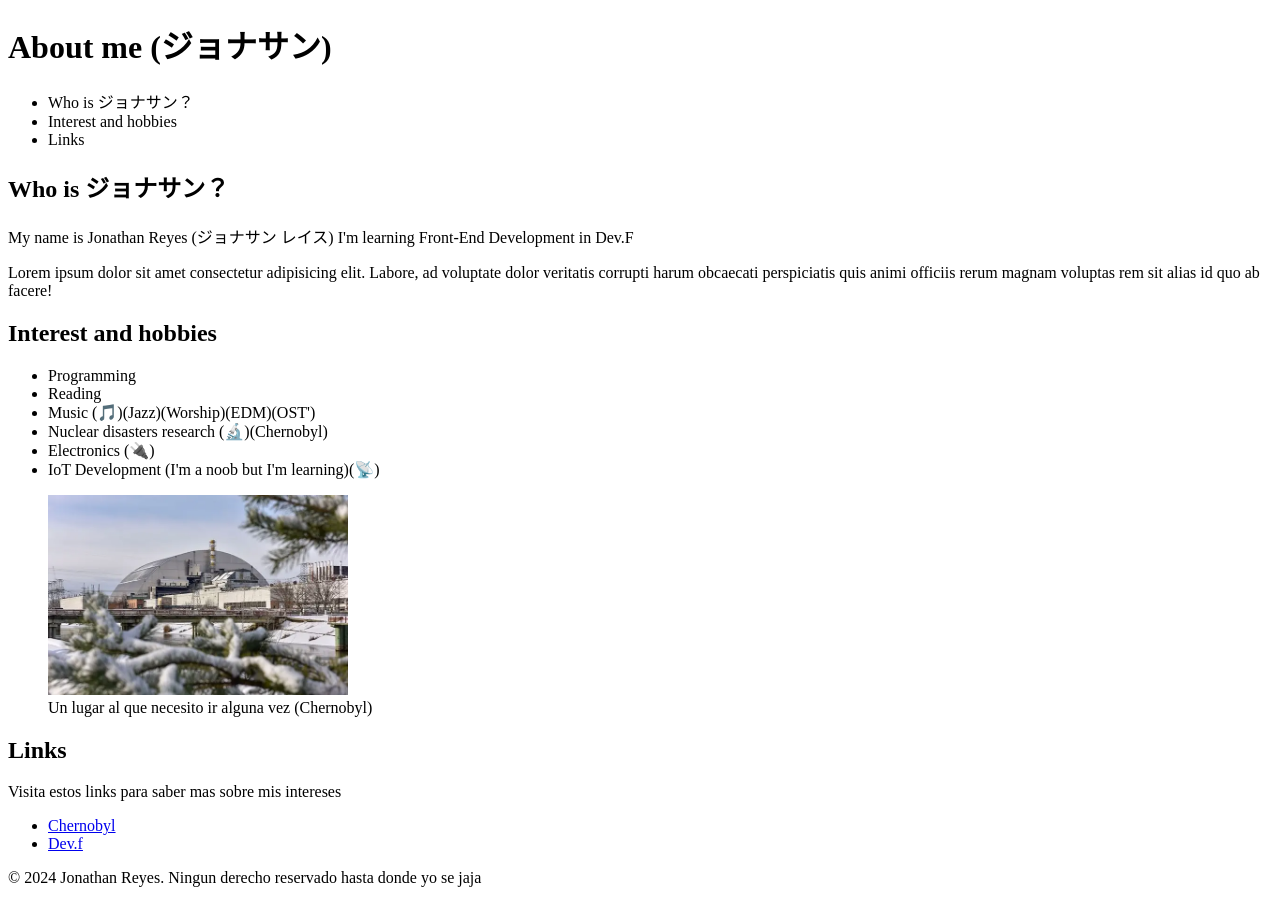
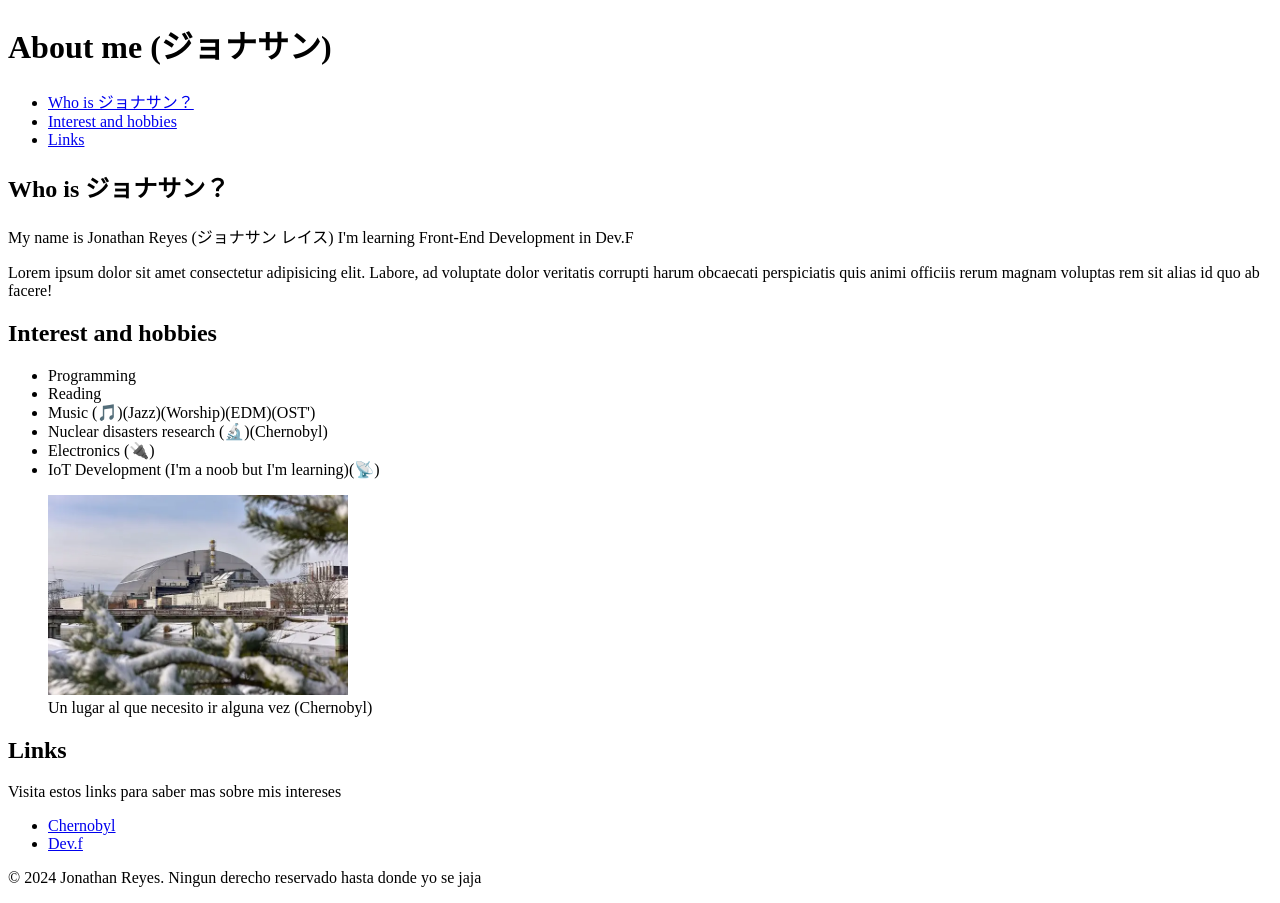
Before and after one commit to JonyR3G0/Proyect-Front-End-Journey, a plain HTML site: page Clase 07-11-2024/Ejercicio-1.html in a window 1280 px wide. Drawn offline with Linux system fonts and the light colour scheme.

Commit message:
Adding intern links on the preactice

```diff
--- a/Clase 07-11-2024/Ejercicio-1.html
+++ b/Clase 07-11-2024/Ejercicio-1.html
@@ -18,9 +18,9 @@
 
         <nav>
             <ul>
-                <li>Who is ジョナサン？</li>
-                <li>Interest and hobbies</li>
-                <li>Links</li>
+                <li><a href="#who-is-ジョナサン？">Who is ジョナサン？</a></li>
+                <li><a href="#interest-and-hobbies">Interest and hobbies</a></li>
+                <li><a href="#links">Links</a></li>
             </ul>
         </nav>
 
@@ -29,7 +29,7 @@
     <!-- Main es la seccion principal que contiene el contenido central de la pagina (usar una sola vez de preferencia) -->
 
     <main>
-        <section>
+        <section id="who-is-ジョナサン？">
             <h2>Who is ジョナサン？</h2>
             <p>My name is Jonathan Reyes (ジョナサン レイス) I'm learning Front-End Development in Dev.F</p>
             <p>Lorem ipsum dolor sit amet consectetur adipisicing elit. Labore, ad voluptate dolor veritatis corrupti
@@ -37,7 +37,7 @@
             </p>
         </section>
 
-        <section>
+        <section id="interest-and-hobbies">
             <h2>Interest and hobbies</h2>
             <ul>
                 <li>Programming</li>
@@ -58,7 +58,7 @@
             </figure>
         </section>
 
-        <section>
+        <section id="links">
 
             <h2>Links</h2>
             <p>Visita estos links para saber mas sobre mis intereses</p>
```
